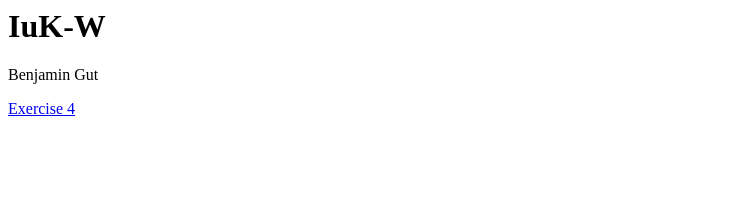
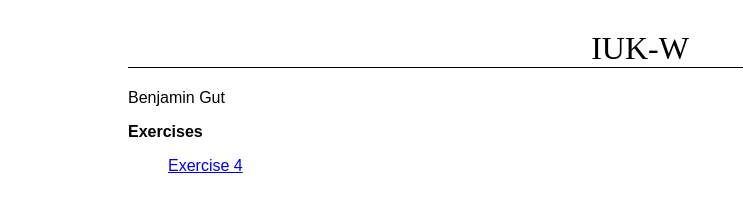
Before and after one commit to beni-gut/iuk-w, a plain HTML site: page index.html in a window 1280 px wide. Shown: the whole page, without its empty margins (0-743 px from the left). Drawn offline with Linux system fonts and the light colour scheme.

Commit message:
index Style

```diff
--- a/index.html
+++ b/index.html
@@ -3,9 +3,16 @@
 <head>
 	<meta charset="utf-8">
 	<title>index</title>
+	<style>body{margin: 0 10%; font-family: sans-serif;}
+    		h1{text-align: center; font-family: serif; font-weight: normal; text-transform: uppercase; border-bottom: 1px solid; margin-top: 30px;}
+    		h2{font-size: 1em;}
+    </style>
 </head>
 <body>
 	<h1>IuK-W</h1>
 	<p>Benjamin Gut</p>
-	<a href="https://beni-gut.github.io/iuk-w/bistro/index.html">Exercise 4</a>
+	<h2>Exercises</h2>
+	<ul>
+	<il><a href="https://beni-gut.github.io/iuk-w/bistro/index.html">Exercise 4</a></il>
+	</ul>
 </body>
```
